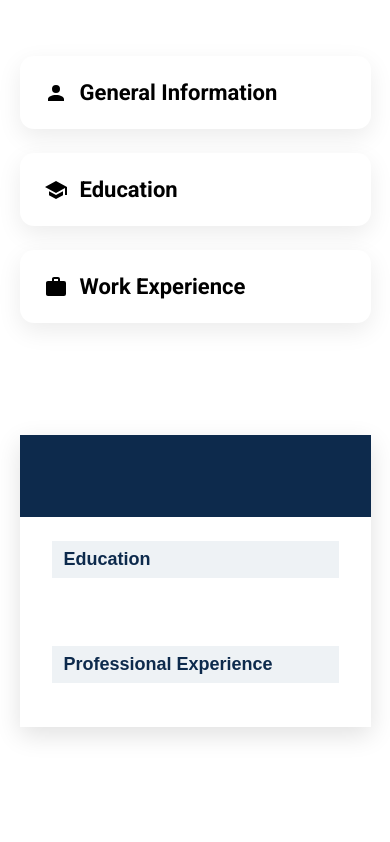
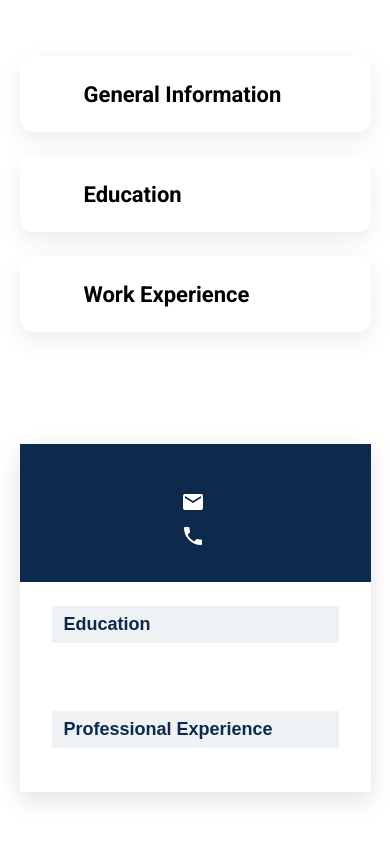
Before and after one commit to leetbeet/cv-application, a React (Vite) app: page / in a window 390 px wide. Shown: the top 842 px of the page. Built offline with nearby package versions, Linux system fonts and the light colour scheme.

Commit message:
style: add SVGs for phone number and email

```diff
--- a/src/components/Resume.jsx
+++ b/src/components/Resume.jsx
@@ -8,8 +8,20 @@
       <header className="resume-header">
         <h1>{name}</h1>
         <div className="contact">
-          <span>{email}</span>
-          <span>{phoneNum}</span>
+          <span>
+            <svg xmlns="http://www.w3.org/2000/svg" viewBox="0 0 24 24">
+              <title>email</title>
+              <path d="M20,8L12,13L4,8V6L12,11L20,6M20,4H4C2.89,4 2,4.89 2,6V18A2,2 0 0,0 4,20H20A2,2 0 0,0 22,18V6C22,4.89 21.1,4 20,4Z" />
+            </svg>
+            {email}
+          </span>
+          <span>
+            <svg xmlns="http://www.w3.org/2000/svg" viewBox="0 0 24 24">
+              <title>phone</title>
+              <path d="M6.62,10.79C8.06,13.62 10.38,15.94 13.21,17.38L15.41,15.18C15.69,14.9 16.08,14.82 16.43,14.93C17.55,15.3 18.75,15.5 20,15.5A1,1 0 0,1 21,16.5V20A1,1 0 0,1 20,21A17,17 0 0,1 3,4A1,1 0 0,1 4,3H7.5A1,1 0 0,1 8.5,4C8.5,5.25 8.7,6.45 9.07,7.57C9.18,7.92 9.1,8.31 8.82,8.59L6.62,10.79Z" />
+            </svg>
+            {phoneNum}
+          </span>
         </div>
       </header>
 
--- a/src/styles/resume.css
+++ b/src/styles/resume.css
@@ -87,6 +87,14 @@
   line-height: 1.5;
 }
 
+svg {
+  height: 28px;
+  width: 28px;
+  fill: white;
+  vertical-align: middle;
+  padding-right: 4px;
+}
+
 @media (max-width: 400px) {
   .contact {
     flex-direction: column;
```
